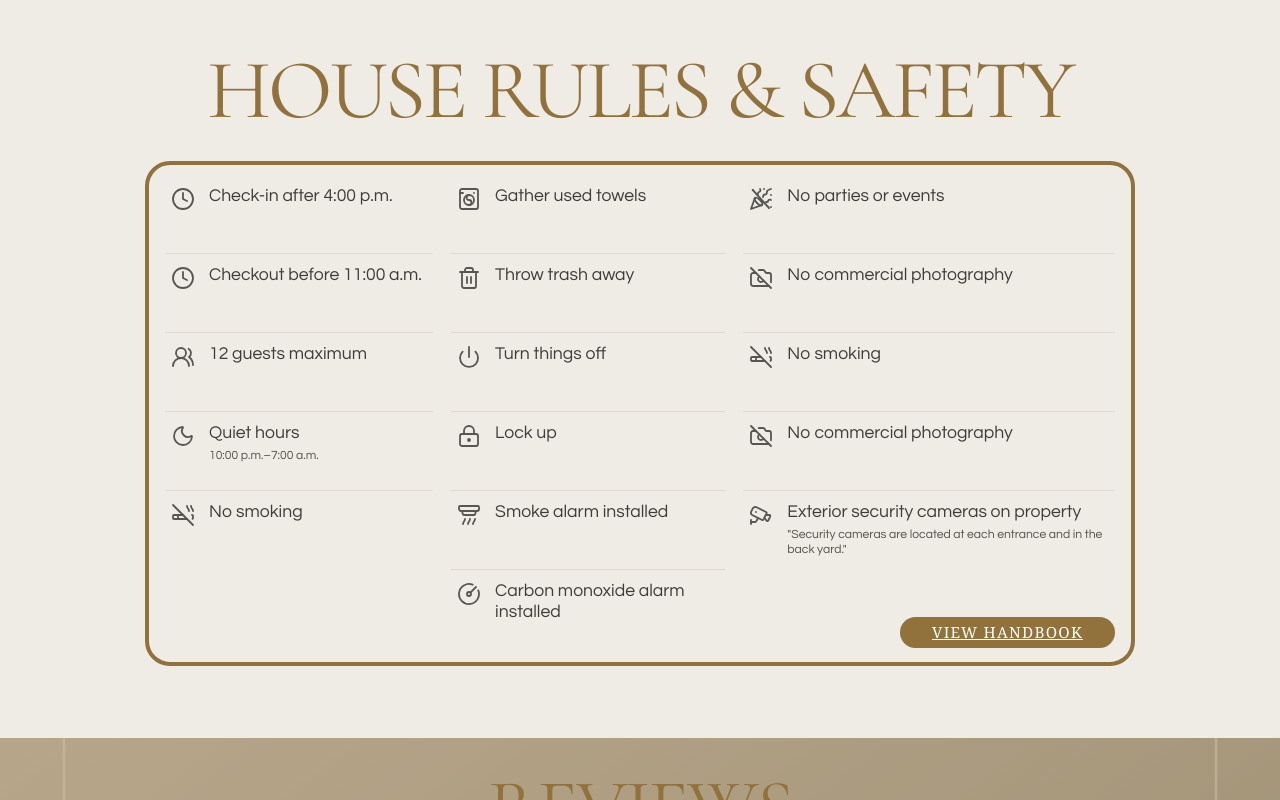
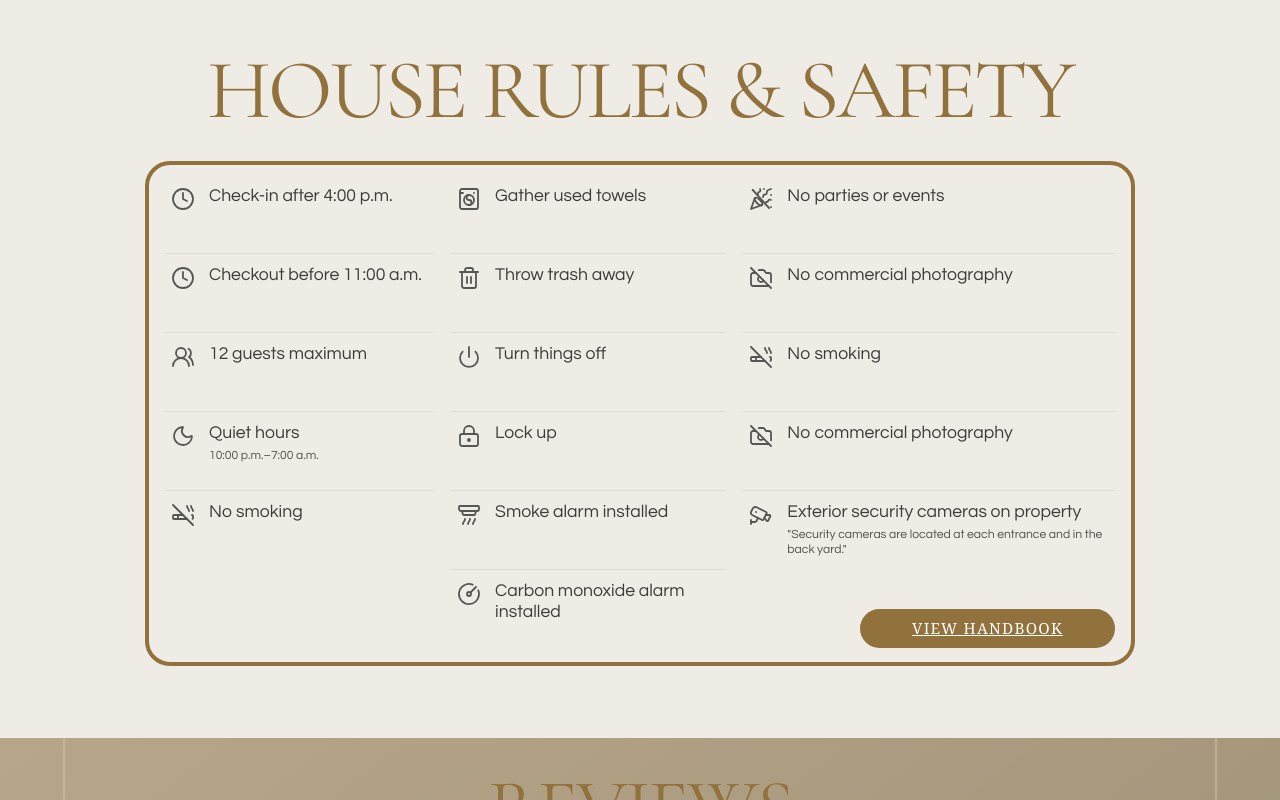
Before and after one commit to Fauxbear95/tuer-accomodations, a React (Vite) app: page / in a window 1280 px wide. Shown: the part 11200-12000 px from the top of the page. Built offline with nearby package versions, Linux system fonts and the light colour scheme.

Commit message:
Link handbook button to Google Doc

```diff
--- a/src/components/RulesSafety.jsx
+++ b/src/components/RulesSafety.jsx
@@ -91,12 +91,14 @@ export default function RulesSafety() {
           </div>
 
           <div className="rules-handbook-row">
-            <button
+            <a
               className="rules-handbook-button"
-              type="button"
+              href="https://docs.google.com/document/d/1-UfNJlGkCA0ml2LLEAgoNVe9KKvj4Bo0ETllVlUXoMI/edit?usp=drivesdk"
+              target="_blank"
+              rel="noreferrer"
             >
               VIEW HANDBOOK
-            </button>
+            </a>
           </div>
         </div>
       </div>
```
